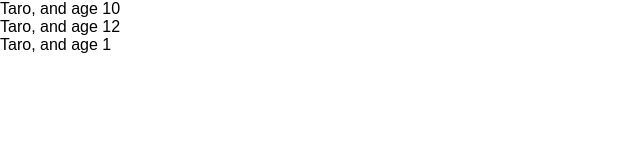
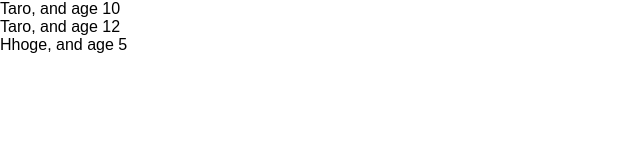
Before and after one commit to tama1029/react-study, a React (Create React App) app: page / in a window 1280 px wide. Shown: the top 160 px of the page, without its empty margins (0-640 px from the left). Built offline with nearby package versions, Linux system fonts and the light colour scheme.

Commit message:
learn prop types

```diff
--- a/src/App.js
+++ b/src/App.js
@@ -1,4 +1,5 @@
-import React, { Component } from 'react';
+import React from 'react';
+import PropTypes from 'prop-types';
 
 // class App extends Component {
 //   render() {
@@ -15,7 +16,7 @@ const App = () => {
   const profiles = [
     { name: "Taro", age: 10},
     { name: "Taro", age: 12},
-    { name: "Taro"}
+    { name: "Hhoge", age: 5}
   ]
   return (
     <div>
@@ -32,7 +33,9 @@ const User = (props) => {
   return <div>{props.name}, and age {props.age}</div>
 }
 
-User.defaultProps = {
-  age: 1
+User.propTypes = {
+  name: PropTypes.string,
+  age: PropTypes.number.isRequired
 }
+
 export default App;
```
